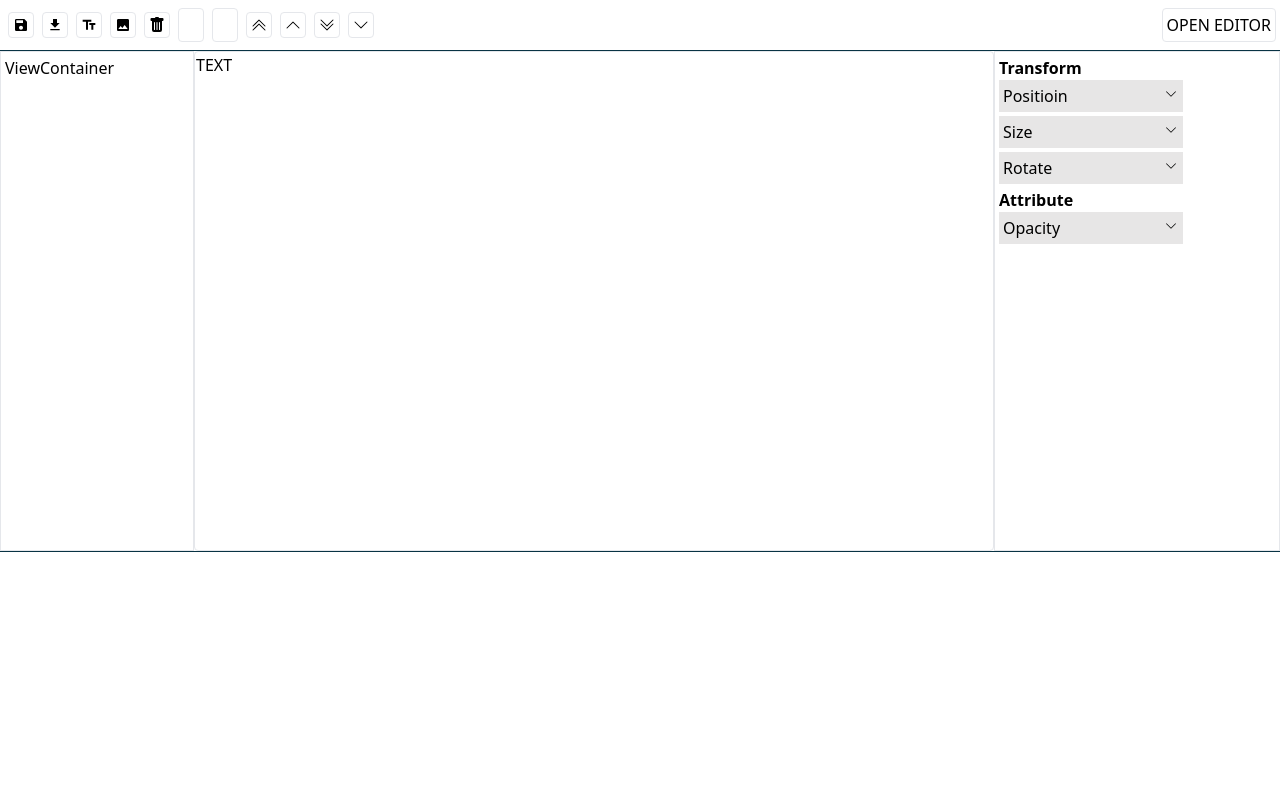
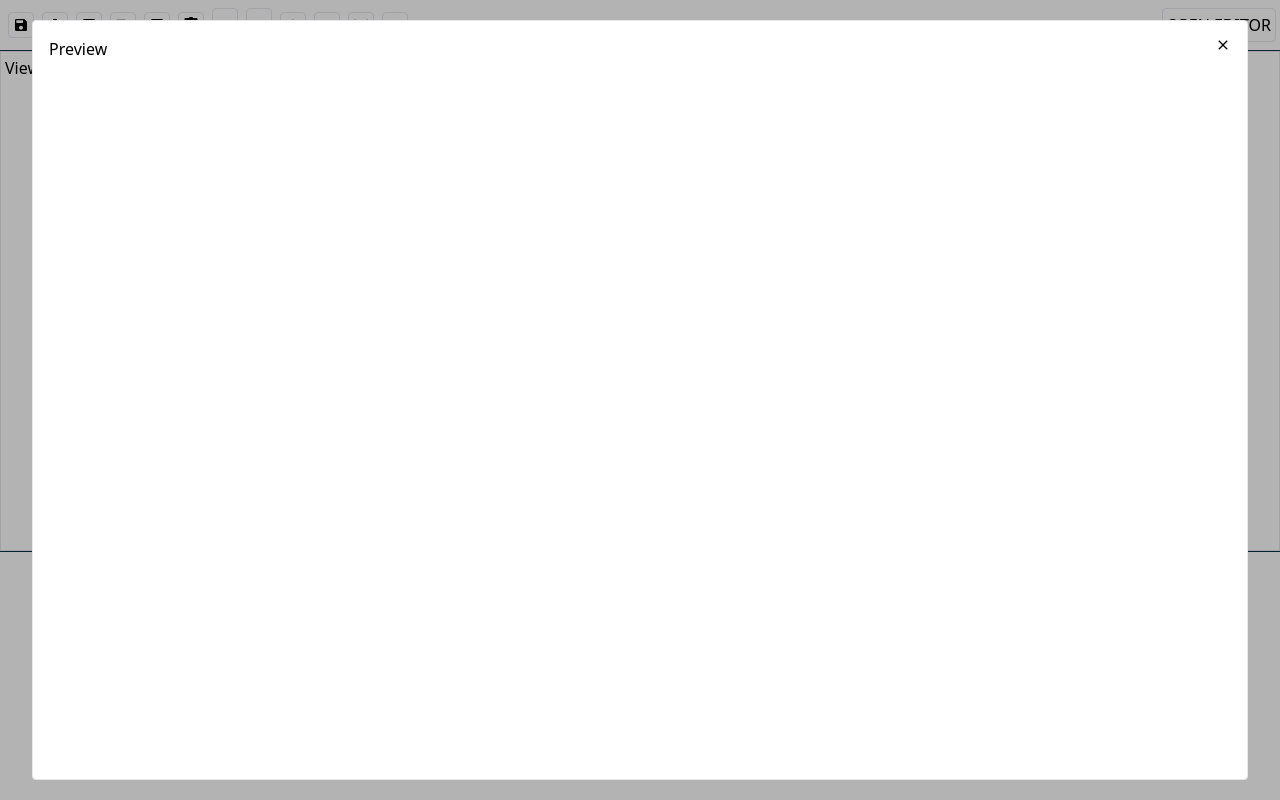
Before and after one commit to thepolaris87/authoring-webAPI, a React (Vite) app: page / in a window 1280 px wide. Both pictures are taken after a click on the button 89 px from the left and 25 px from the top of the page. Built offline with nearby package versions, Linux system fonts and the light colour scheme; some icons are missing.

Commit message:
preview button추가

```diff
--- a/src/Toolbox/Toolbox.tsx
+++ b/src/Toolbox/Toolbox.tsx
@@ -2,7 +2,7 @@ import { useAtomValue, useSetAtom } from 'jotai';
 import { ActiveElementsAtom, editorAtom } from '../atoms/atoms';
 import { useEffect, useRef, useState } from 'react';
 import { GroupElement, WrapElement } from '../editor/elements';
-import { MdSave, MdDownload, MdTextFields, MdImage } from 'react-icons/md';
+import { MdSave, MdDownload, MdPreview, MdClose, MdTextFields, MdImage } from 'react-icons/md';
 import { BsFillTrashFill } from 'react-icons/bs';
 import { LiaObjectGroup, LiaObjectUngroup } from 'react-icons/lia';
 import { BsChevronDoubleUp, BsChevronUp, BsChevronDown, BsChevronDoubleDown } from 'react-icons/bs';
@@ -17,6 +17,7 @@ export default function Toolbox() {
     const setActiveElement = useSetAtom(ActiveElementsAtom);
     const activeElements = useAtomValue(ActiveElementsAtom);
     const [fontStyle, setFontStyle] = useState({ bold: false, italic: false });
+    const [modalOpen, setModalOpen] = useState(false);
 
     useEffect(() => {
         const handleElementSelect = () => {
@@ -76,6 +77,11 @@ export default function Toolbox() {
         if (!editor) return;
         editor.clear();
         editor.loadFromJSON(window.localStorage.getItem('au') ?? '');
+    };
+
+    const onPreview = () => {
+        setModalOpen(true);
+        console.log(modalOpen);
     };
 
     const onInsertText = () => {
@@ -164,6 +170,25 @@ export default function Toolbox() {
                     <button className="border p-1 m-1 rounded" onClick={onLoad}>
                         <MdDownload />
                     </button>
+                </div>
+                <div className="relative">
+                    <button className="border p-1 m-1 rounded" onClick={onPreview}>
+                        <MdPreview />
+                    </button>
+                    {modalOpen && (
+                        <div>
+                            <div className="fixed inset-0 flex justify-center items-center bg-[#0000004c] z-10">
+                                <div className="w-[95%] h-[95%] p-1 border rounded bg-white">
+                                    <div className="flex justify-between p-3">
+                                        <h1>Preview</h1>
+                                        <div onClick={() => setModalOpen(false)} className="cursor-pointer">
+                                            <MdClose />
+                                        </div>
+                                    </div>
+                                </div>
+                            </div>
+                        </div>
+                    )}
                 </div>
             </div>
             <div className="flex self-center">
```
